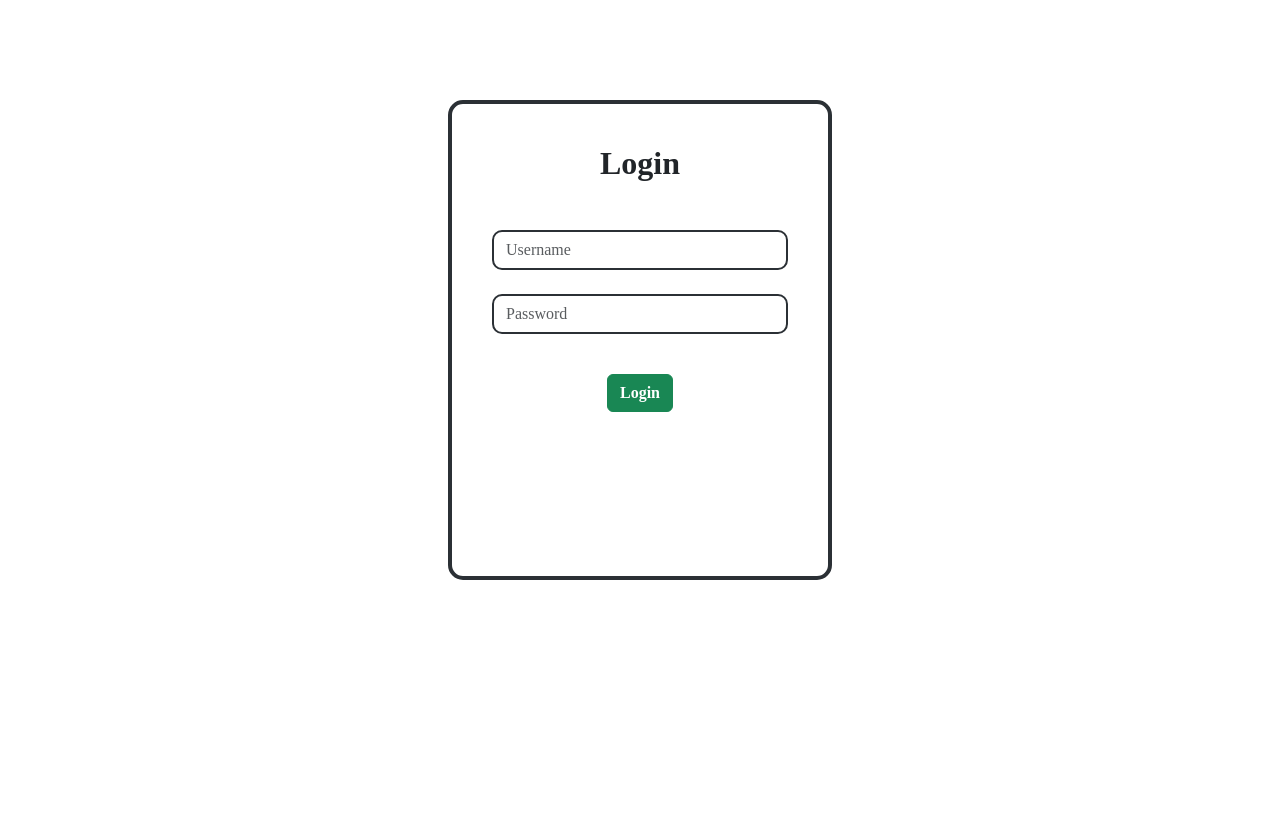
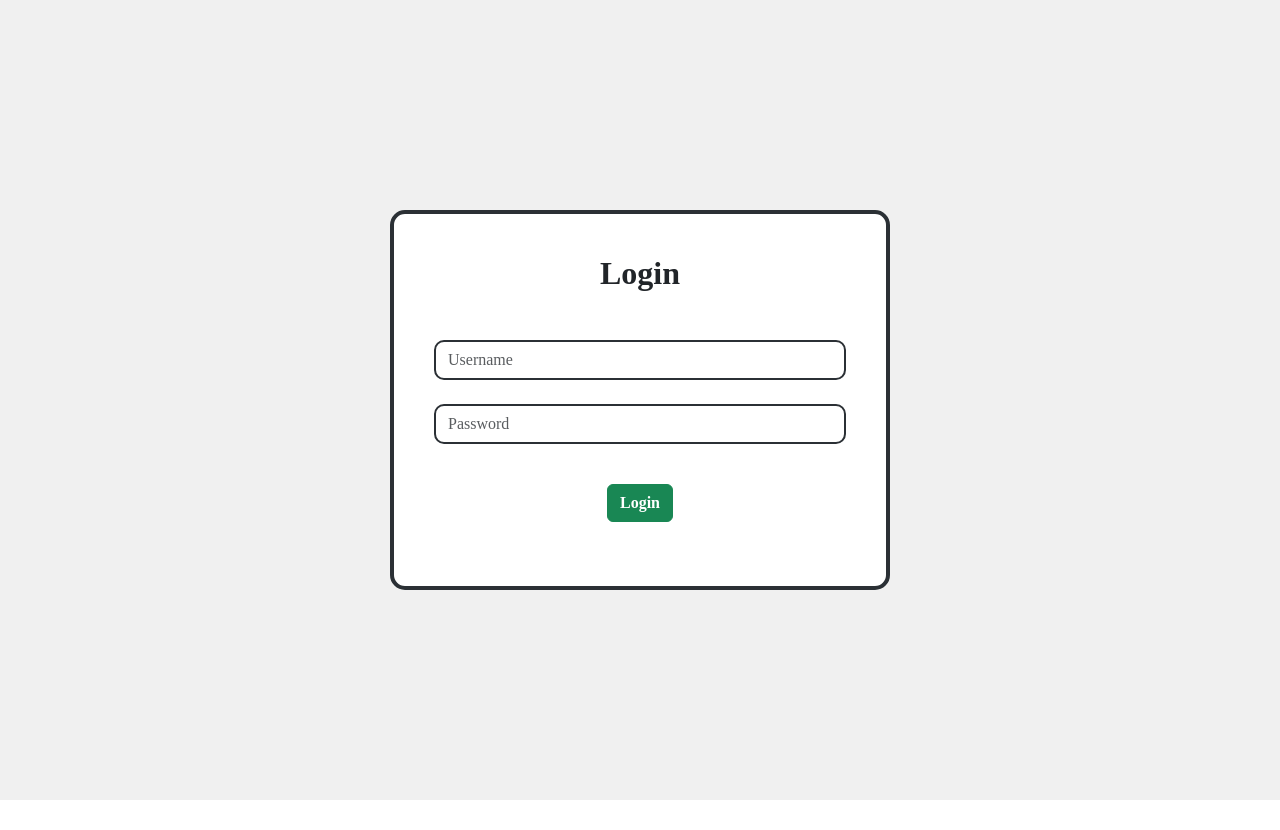
Before and after one commit to Krishna-gupta10/cloudbook, a React (Create React App) app: page /login in a window 1280 px wide. Before the commit the page ends 800 px from the top, so only its background shows below. Built offline with nearby package versions, Linux system fonts and the light colour scheme.

Commit message:
Added alerts and validations

```diff
--- a/src/App.css
+++ b/src/App.css
@@ -29,7 +29,7 @@
 }
 
 body {
-  font-family: 'Cera Round Pro';
+  font-family: 'Cera Round Pro Regular';
 }
 
 .form-control {
--- a/src/App.js
+++ b/src/App.js
@@ -1,5 +1,7 @@
 import './App.css';
+import { useState } from "react";
 import About from './components/About';
+import Alert from './components/Alert';
 import Home from './components/Home';
 import Notes from './components/Notes';
 import { BrowserRouter as Router, Routes, Route } from 'react-router-dom';
@@ -9,6 +11,20 @@ import Login from './components/Login';
 import NewUser from './components/NewUser';
 
 function App() {
+
+  const [alert, setAlert] = useState(null); //To show Alerts
+
+  const showAlert = (message, type) => {
+    setAlert({
+      msg: message,
+      type: type,
+    })
+
+    setTimeout(() => {
+      setAlert(null);
+    }, 1500);
+  }
+
   return (
     <NoteState>
       <Router>
@@ -22,17 +38,18 @@ function App() {
               path="/about"
               element={<About />}
             />
+
             <Route
               path="/createnote"
-              element={<CreateNote />}
+              element={<CreateNote showAlert={showAlert} />}
             />
             <Route
               path="/notes"
-              element={<Notes />}
+              element={<Notes showAlert={showAlert} />}
             />
             <Route
               path="/login"
-              element={<Login />}
+              element={<Login showAlert={showAlert} />}
             />
             <Route
               path="/createaccount"
@@ -40,6 +57,7 @@ function App() {
             />
           </Routes>
         </div>
+        <Alert alert={alert} />
       </Router>
     </NoteState>
 
--- a/src/components/About.js
+++ b/src/components/About.js
@@ -1,7 +1,24 @@
-import React from 'react';
+import React, { useEffect } from 'react';
 import Navbar from './Navbar'
+import { useNavigate } from 'react-router-dom';
 
 export default function About() {
+
+    let history = useNavigate();
+
+    useEffect(() => {
+        if (!localStorage.getItem('token')) {
+            history("/");
+        }
+
+        else {
+            console.log(localStorage.getItem('token'))
+        }
+
+        //eslint-disable-next-line
+    }, [])
+
+
     return (
         <>
             <div className="App">
--- /dev/null
+++ b/src/components/Alert.js
@@ -0,0 +1,15 @@
+import React from 'react'
+
+
+export default function Alert(props) {
+    const capitalize = (word)=> {
+        return word.charAt(0).toUpperCase() + word.slice(1);
+    }
+    return (
+        <div style= {{height: '30px', width: '30%', marginLeft: '380px'}}>
+        {props.alert && <div className= {`alert alert-${props.alert.type}`} role="alert">
+            {capitalize(props.alert.type)}! {props.alert.msg}
+        </div> }
+        </div>
+    )
+}
--- a/src/components/Home.js
+++ b/src/components/Home.js
@@ -2,22 +2,20 @@ import React from 'react'
 import { Link } from 'react-router-dom'
 import './css/Home.css'
 
+export default function Home() {
 
-export default function Home() {
   return (
-    <div>
+    <>
       <Link to="/createnote"></Link>
-      <div className="container text-center my-5">
+      <div className="container-fluid text-center" style={{ marginTop: '120px', padding: 0 }}>
         <h1><b>Welcome to Cloudbook</b></h1>
         <h2><b>Create and Access your notes on the GO!</b></h2>
 
         <div>
           <Link to="/login"><button className="loginbutton my-5 mx-5"><i className="fa-solid fa-right-to-bracket"></i><b> Login</b></button></Link>
           <Link to="/createaccount"><button className="signupbutton mx-5"><i className="fa-solid fa-user-plus"></i><b> Create Account</b></button></Link>
-
         </div>
       </div>
-
-    </div>
+    </>
   )
 }
--- a/src/components/Login.js
+++ b/src/components/Login.js
@@ -1,64 +1,91 @@
-import React, { useState } from 'react'
-import { useNavigate } from "react-router-dom";
+import React, { useState } from 'react';
+import { useNavigate } from 'react-router-dom';
 
-export default function Login() {
-    const [credentials, setCredentials] = useState({ username: "", password: "" });
+export default function Login(props) {
+    const [credentials, setCredentials] = useState({ username: '', password: '' });
     let history = useNavigate();
 
     const handleLogin = async (e) => {
         e.preventDefault();
-        const response = await fetch("http://localhost:5000/api/auth/login", {
-            method: "POST",
+        const response = await fetch('http://localhost:5000/api/auth/login', {
+            method: 'POST',
             headers: {
-                "Content-Type": "application/json",
+                'Content-Type': 'application/json',
             },
-            body: JSON.stringify({ username: credentials.username, password: credentials.password })
+            body: JSON.stringify({ username: credentials.username, password: credentials.password }),
         });
 
         const json = await response.json();
-        console.log(json)
+
 
         if (json.success) {
             localStorage.setItem('token', json.authToken);
-            history("/createnote");
+            history('/createnote');
+        } else {
+            alert('Invalid Credentials!');
         }
-
-        else {
-            alert("Invalid Credentials!");
-        }
-    }
+    };
 
     const onChange = (e) => {
-        setCredentials({ ...credentials, [e.target.name]: e.target.value })
-    }
-
-
+        setCredentials({ ...credentials, [e.target.name]: e.target.value });
+    };
 
     return (
-
-        <div className="container" style={{
-            marginTop: '100px',
+        <div
+            style={{
+                display: 'flex',
+                justifyContent: 'center',
+                alignItems: 'center',
+                minHeight: '100vh',
+                backgroundColor: '#f0f0f0',
+            }}
+        >
+            <div
+                className="container"
+                style={{
                     backgroundColor: 'white',
                     border: '4px solid #2b3035',
                     borderRadius: '15px',
-            width: '30%',
-            height: '60vh',
+                    width: '90%', // Increase the width as desired
+                    maxWidth: '500px', // Increase the maxWidth as desired
                     padding: '40px 40px',
                     textAlign: 'center',
-            justifyContent: 'center'
-        }}>
-
-            <h2><b>Login</b></h2>
+                }}
+            >
+                <h2>
+                    <b>Login</b>
+                </h2>
                 <form onSubmit={handleLogin}>
                     <div className="mb-3 my-5">
-                    <input type="text" className="form-control" name="username" placeholder="Username" autoComplete="username" value={credentials.username} onChange={onChange} style={{ width: '100%' }} />
+                        <input
+                            type="text"
+                            className="form-control"
+                            name="username"
+                            placeholder="Username"
+                            autoComplete="username"
+                            value={credentials.username}
+                            onChange={onChange}
+                            style={{ width: '100%' }}
+                        />
                     </div>
                     <div className="mb-3 my-4">
-                    <input type="password" className="form-control" name="password" placeholder="Password" autoComplete="current-password" value={credentials.password} onChange={onChange} style={{ width: '100%' }} />
+                        <input
+                            type="password"
+                            className="form-control"
+                            name="password"
+                            placeholder="Password"
+                            autoComplete="current-password"
+                            value={credentials.password}
+                            onChange={onChange}
+                            style={{ width: '100%' }}
+                        />
                     </div>
 
-                <button className="btn btn-success my-4"><b> Login</b></button>
+                    <button className="btn btn-success my-4">
+                        <b>Login</b>
+                    </button>
                 </form>
             </div>
-    )
+        </div>
+    );
 }
--- a/src/components/Noteitem.js
+++ b/src/components/Noteitem.js
@@ -3,7 +3,7 @@ import noteContext from '../context/notes/noteContext';
 
 export default function Noteitem(props) {
     const context = useContext(noteContext);
-    const {deleteNote} = context;
+    const { deleteNote } = context;
     const { note, updateNote } = props;
 
     return (
@@ -13,10 +13,13 @@ export default function Noteitem(props) {
                     <h5 className="card-title">{note.title}</h5>
                     <h6 className="card-title">{note.category}</h6>
                     <p className="card-text">{note.description}</p>
-                    <i className="fa-solid fa-trash mx-2" onClick={()=> {deleteNote(note._id)}}></i>
-                    <i className="fa-solid fa-pencil mx-2" onClick={()=> {updateNote(note)}}></i>
+                    <i className="fa-solid fa-trash mx-2" onClick={() => {
+                        deleteNote(note._id);
+                        props.showAlert("Note Deleted!", "danger");
+                    }}></i>
+                    <i className="fa-solid fa-pencil mx-2" onClick={() => { updateNote(note) }}></i>
                 </div>
             </div>
-        </div>
+        </div >
     )
 }
--- a/src/components/Notes.js
+++ b/src/components/Notes.js
@@ -3,6 +3,7 @@ import noteContext from '../context/notes/noteContext';
 import Sidebar from './Sidebar';
 import Navbar from './Navbar';
 import Noteitem from './Noteitem';
+
 import { useNavigate, useLocation } from 'react-router-dom';
 
 export default function Notes(props) {
@@ -22,7 +23,6 @@ export default function Notes(props) {
         // eslint-disable-next-line
     }, [location.search]);
 
-
     const ref = useRef(null);
     const refClose = useRef(null);
 
@@ -35,8 +35,8 @@ export default function Notes(props) {
         e.preventDefault();
         editNote(note.id, note.etitle, note.edescription, note.ecategory);
         refClose.current.click();
+        props.showAlert("Note Edited Successfully!", "success");
     }
-
 
     const onChange = (e) => {
         setNote({ ...note, [e.target.name]: e.target.value })
@@ -80,16 +80,17 @@ export default function Notes(props) {
                 </div>
             </div>
 
-
             <Sidebar />
             <div className="container" style={{ marginLeft: '350px' }}>
                 <h1 className="my-3 mx-2">Your Notes</h1>
-                {notes.map((note) => {
-                    return <Noteitem key={note._id} note={note} updateNote={updateNote} />;
-                })
-                }
+                {notes.length === 0 ? (
+                    <div className="alert alert-warning">No notes to display</div>
+                ) : (
+                    notes.map((note) => (
+                        <Noteitem key={note._id} note={note} updateNote={updateNote} showAlert={props.showAlert} />
+                    ))
+                )}
             </div>
         </>
-
-    )
+    );
 }
```
Also changed, not shown: src/components/CreateNote.js (+51 -21 lines), src/components/NewUser.js (+97 -35 lines), 1 other file (tests, documents, lock files or other folders). Lines whose indentation alone changed are shown as unchanged.
